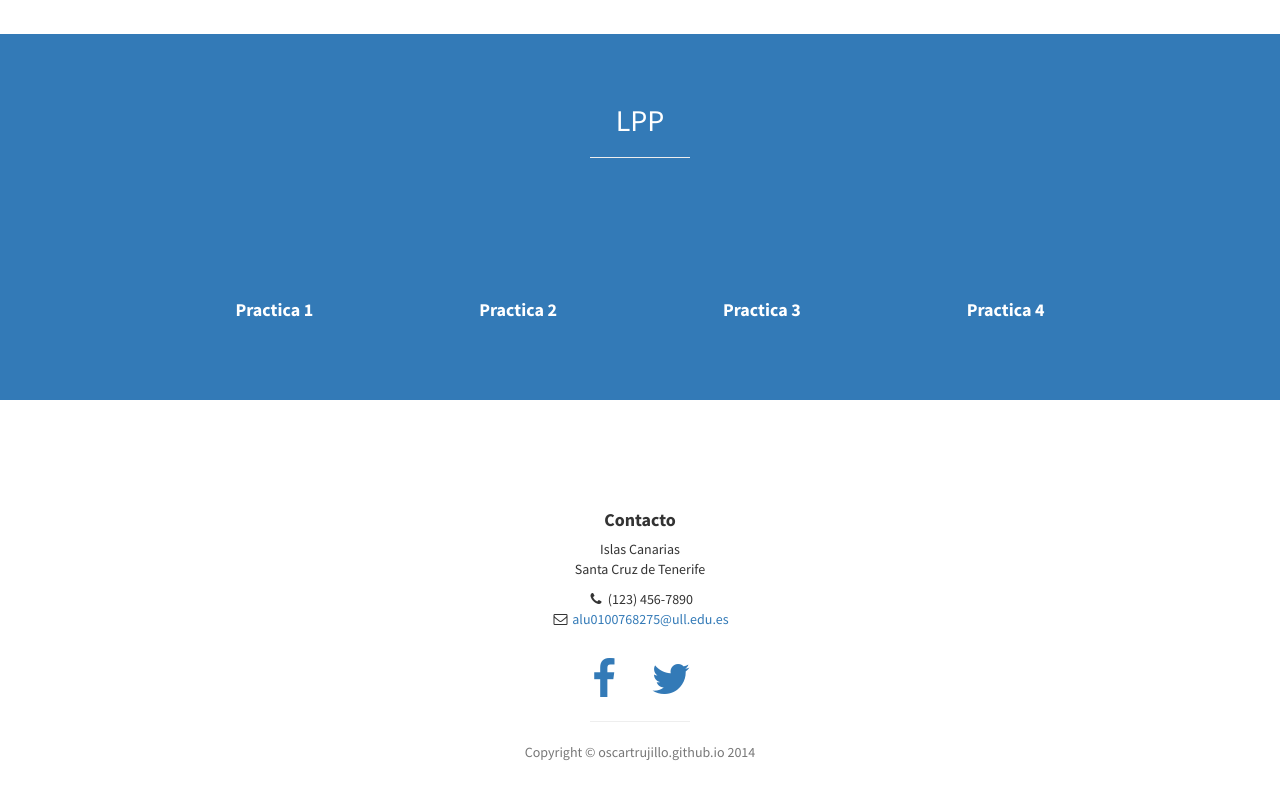
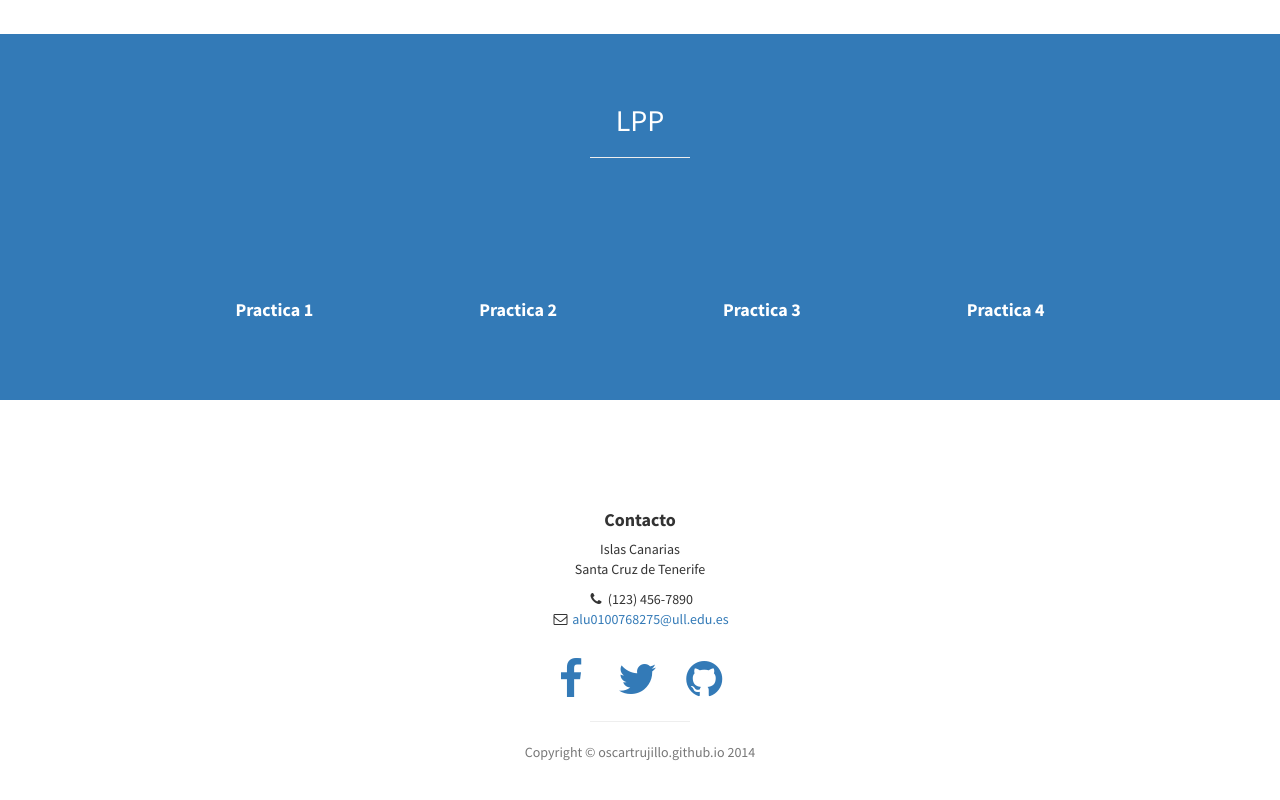
Before and after one commit to OscarTrujillo/OscarTrujillo.github.io, a plain HTML site: page index.html in a window 1280 px wide. Shown: the part 1833-2633 px from the top of the page. Drawn offline with Linux system fonts and the light colour scheme.

Commit message:
enlace a git

```diff
--- a/index.html
+++ b/index.html
@@ -277,6 +277,9 @@
                         <li>
                             <a href="https://twitter.com/OscarTrucki"><i class="fa fa-twitter fa-fw fa-3x"></i></a>
                         </li>
+                        <li>
+                            <a href="https://github.com/OscarTrujillo"><i class="fa fa-github fa-fw fa-3x"></i></a>
+                        </li>
                     </ul>
                     <hr class="small">
                     <p class="text-muted">Copyright &copy; oscartrujillo.github.io 2014</p>
```
